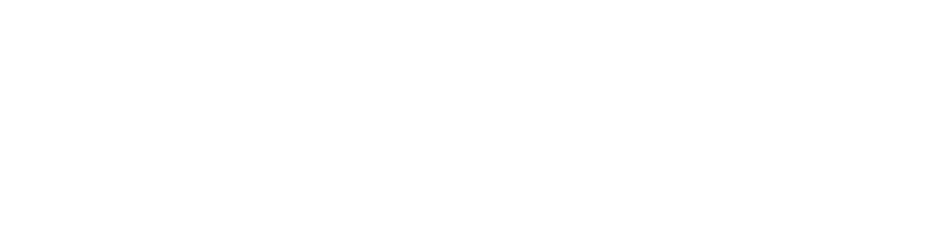
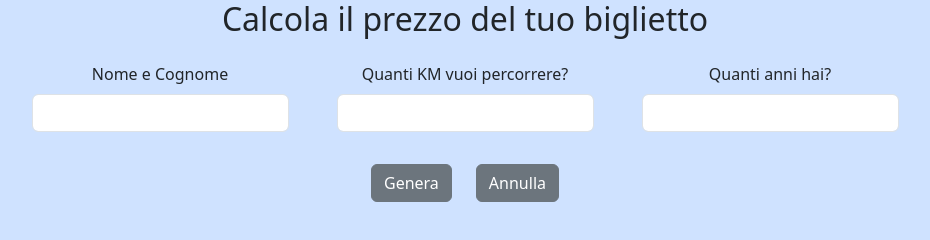
Before and after one commit to simopucci/js-biglietto-treno-form, a plain HTML site: page index.html in a window 1280 px wide. Shown: the whole page, without its empty margins (175-1105 px from the left). Drawn offline with nearby package versions, Linux system fonts and the light colour scheme.

Commit message:
feat: form layout

```diff
--- a/index.html
+++ b/index.html
@@ -3,7 +3,7 @@
 <head>
     <meta charset="UTF-8">
     <meta name="viewport" content="width=device-width, initial-scale=1">
-    <title>Document</title>
+    <title>Form Biglietto treno</title>
 
     <!-- Link Font Awesome -->
     <!-- <link rel="stylesheet" href="https://cdnjs.cloudflare.com/ajax/libs/font-awesome/6.5.0/css/all.min.css" integrity="sha512-Avb2QiuDEEvB4bZJYdft2mNjVShBftLdPG8FJ0V7irTLQ8Uo0qcPxh4Plq7G5tGm0rU+1SPhVotteLpBERwTkw==" crossorigin="anonymous" referrerpolicy="no-referrer" /> -->
@@ -12,12 +12,34 @@
     <!-- <link rel="stylesheet" href="https://cdn.jsdelivr.net/npm/bootstrap-icons@1.11.2/font/bootstrap-icons.min.css"> -->
 
     <!-- Link Framework Bootstrap CSS -->
-    <!-- <link href="https://cdn.jsdelivr.net/npm/bootstrap@5.3.2/dist/css/bootstrap.min.css" rel="stylesheet" integrity="sha384-T3c6CoIi6uLrA9TneNEoa7RxnatzjcDSCmG1MXxSR1GAsXEV/Dwwykc2MPK8M2HN" crossorigin="anonymous"> -->
+    <link href="https://cdn.jsdelivr.net/npm/bootstrap@5.3.2/dist/css/bootstrap.min.css" rel="stylesheet" integrity="sha384-T3c6CoIi6uLrA9TneNEoa7RxnatzjcDSCmG1MXxSR1GAsXEV/Dwwykc2MPK8M2HN" crossorigin="anonymous">
 
     <!-- Link Css -->
     <link rel="stylesheet" href="./css/style.css">
 </head>
-<body>
+<body class="bg-primary-subtle">
+
+    <h2 class="text-center">Calcola il prezzo del tuo biglietto</h2>
+    <form>
+        <div class="container p-3 d-flex justify-content-center">
+            <div class="me-5 text-center">
+                <label for="" class="mb-2">Nome e Cognome</label>
+                <input type="text" class="form-control" id="user-name">
+            </div>
+            <div class="me-5 text-center">
+                <label for="" class="mb-2">Quanti KM vuoi percorrere?</label>
+                <input type="text" class="form-control" id="user-km">
+            </div>
+            <div class="text-center">
+                <label for="" class="mb-2">Quanti anni hai?</label>
+                <input type="text" class="form-control" id="user-age">
+            </div>
+        </div>
+        <div class="container p-3 d-flex justify-content-center">
+            <button type="button" id="print-button" class="btn btn-secondary rounded me-4">Genera</button>
+            <button type="reset" id="reset-button" class="btn btn-secondary rounded">Annulla</button>
+        </div>
+    </form>
 
 
 
@@ -25,6 +47,6 @@
     <script type="text/JavaScript" src="./js/main.js"></script>
 
     <!-- Link Bootstrap JavaScript -->
-    <!-- <script src="https://cdn.jsdelivr.net/npm/bootstrap@5.3.2/dist/js/bootstrap.bundle.min.js" integrity="sha384-C6RzsynM9kWDrMNeT87bh95OGNyZPhcTNXj1NW7RuBCsyN/o0jlpcV8Qyq46cDfL" crossorigin="anonymous"></script> -->
+    <script src="https://cdn.jsdelivr.net/npm/bootstrap@5.3.2/dist/js/bootstrap.bundle.min.js" integrity="sha384-C6RzsynM9kWDrMNeT87bh95OGNyZPhcTNXj1NW7RuBCsyN/o0jlpcV8Qyq46cDfL" crossorigin="anonymous"></script>
 </body>
 </html>
```
